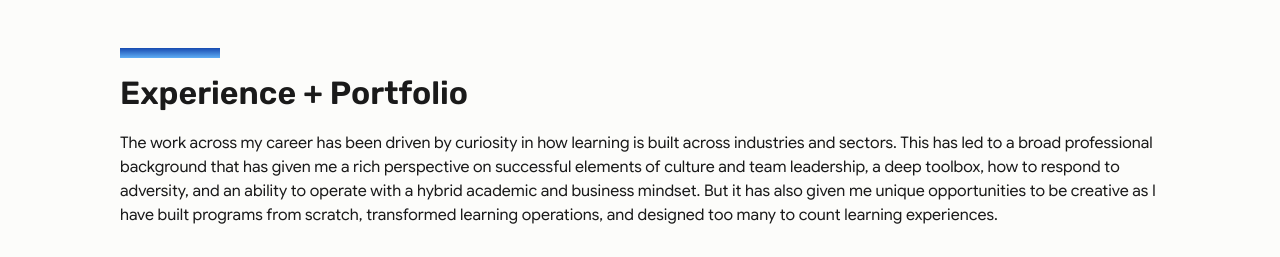
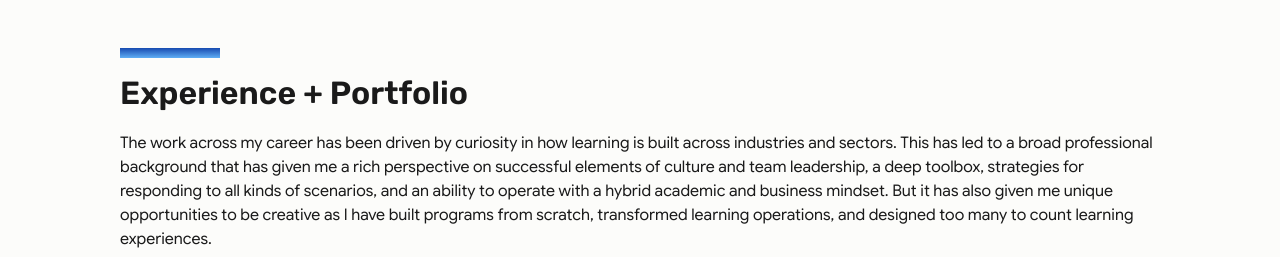
Before and after one commit to jasontorresedd/jasontorresedd.github.io, a plain HTML site: page index.html in a window 1280 px wide. Shown: the part 2000-2257 px from the top of the page. Drawn offline with Linux system fonts and the light colour scheme.

Commit message:
general revisions

```diff
--- a/index.html
+++ b/index.html
@@ -285,7 +285,7 @@
         <div class="wrapper">
           <span class="heading-accent" aria-hidden="true"></span>
           <h2>Experience &plus; Portfolio</h2>
-          <p class="experience__lede">The work across my career has been driven by curiosity in how learning is built across industries and sectors. This has led to a broad professional background that has given me a rich perspective on successful elements of culture and team leadership, a deep toolbox, how to respond to adversity, and an ability to operate with a hybrid academic and business mindset. But it has also given me unique opportunities to be creative as I have built programs from scratch, transformed learning operations, and designed too many to count learning experiences.</p>
+          <p class="experience__lede">The work across my career has been driven by curiosity in how learning is built across industries and sectors. This has led to a broad professional background that has given me a rich perspective on successful elements of culture and team leadership, a deep toolbox, strategies for responding to all kinds of scenarios, and an ability to operate with a hybrid academic and business mindset. But it has also given me unique opportunities to be creative as I have built programs from scratch, transformed learning operations, and designed too many to count learning experiences.</p>
 
           <!-- ===== GA (2026–present) ===== -->
           <div class="experience-group" id="experience-ga">
```
